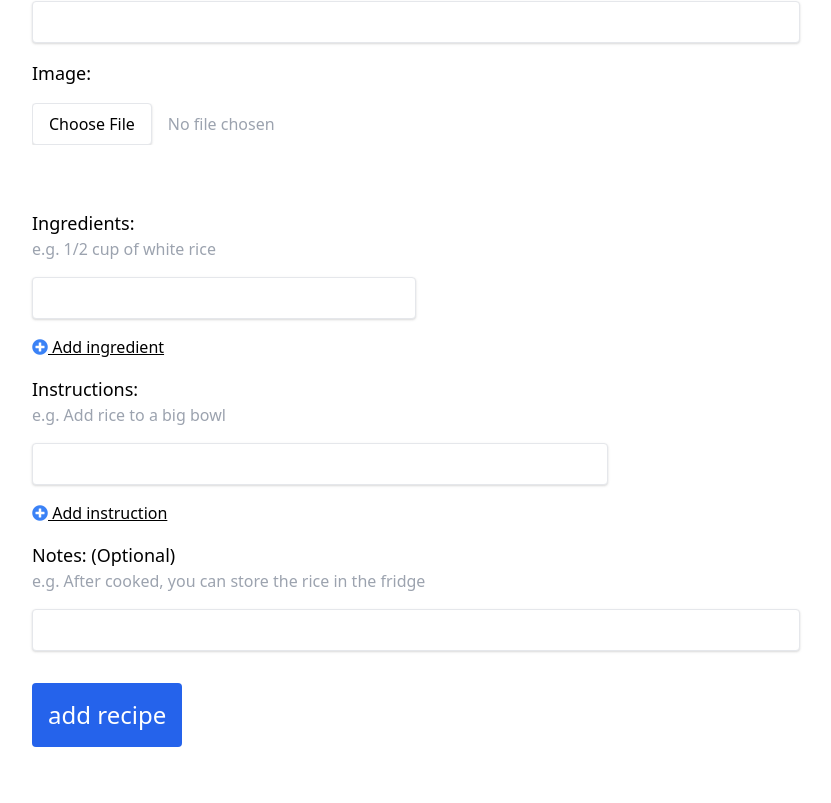
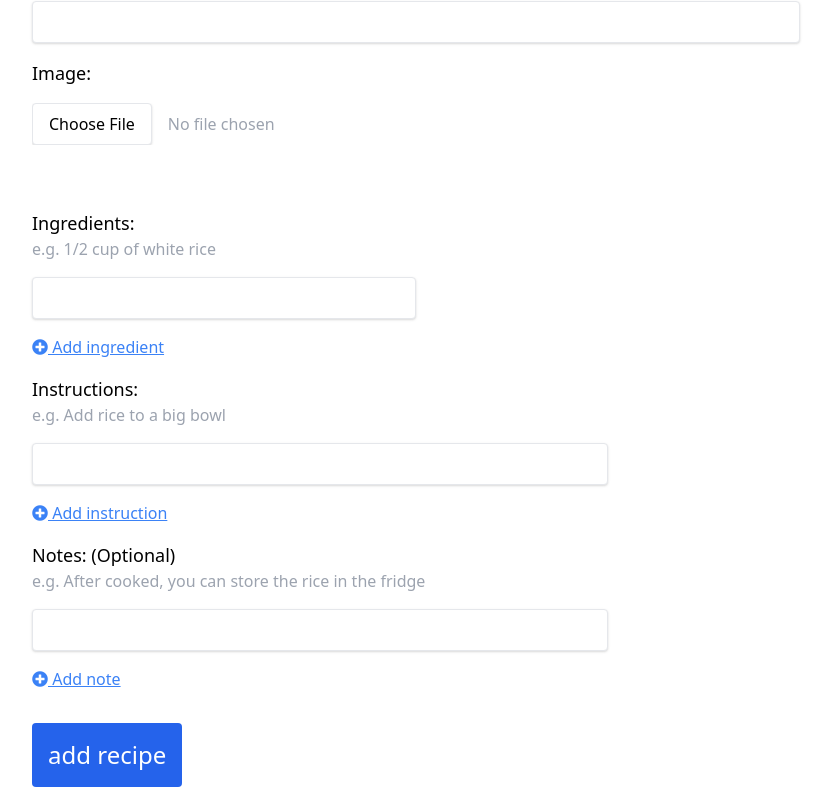
Before and after one commit to sebasmoles/recipes-web-app, a Vue app: page /add-recipe in a window 1280 px wide. Shown: the part 306-1109 px from the top of the page, without its empty margins (224-1055 px from the left). Before the commit the page ends 1069 px from the top, so only its background shows below. Built offline with nearby package versions, Linux system fonts and the light colour scheme.

Commit message:
add notes functionality in recipe form

```diff
--- a/src/components/RecipeForm.vue
+++ b/src/components/RecipeForm.vue
@@ -22,7 +22,7 @@
               <div v-for="(ingredient, index) in ingredients" :key="index">
                  <input v-model="ingredient.value" class="shadow border rounded mt-4 mr-4 p-2 w-6/12 focus:bg-yellow-100" type="text"><button v-if="index > 0" @click="deleteIngredient(index)" type="button"><i class="fas fa-minus-circle text-red-500"></i></button>
               </div>
-              <button @click="addIngredient" class="mt-4 underline hover:text-blue-500" type="button"><i class="fas fa-plus-circle text-blue-500"></i> Add ingredient</button>
+              <button @click="addIngredient" class="mt-4 underline text-blue-500" type="button"><i class="fas fa-plus-circle"></i> Add ingredient</button>
             </div>
 
             <div class="mb-4">
@@ -31,13 +31,16 @@
               <div v-for="(instruction, index) in instructions" :key="index">
                 <input v-model="instruction.value" class="shadow border rounded mt-4 mr-4 p-2 w-9/12 focus:bg-yellow-100" type="text"><button v-if="index > 0" @click="deleteInstruction(index)" type="button"><i class="fas fa-minus-circle text-red-500"></i></button>
               </div>
-              <button @click="addInstruction" class="mt-4 underline hover:text-blue-500" type="button"><i class="fas fa-plus-circle text-blue-500"></i> Add instruction</button>
+              <button @click="addInstruction" class="mt-4 underline text-blue-500" type="button"><i class="fas fa-plus-circle"></i> Add instruction</button>
             </div>
 
             <div class="mb-4">
               <label class="block text-lg">Notes: (Optional)</label>
               <label class="block text-gray-400">e.g. After cooked, you can store the rice in the fridge</label>
-              <input class="block shadow border rounded mt-4 p-2 w-full focus:bg-yellow-100" type="text">
+              <div v-for="(note, index) in notes" :key="index">
+                <input v-model="note.value" class="shadow border rounded mt-4 mr-4 p-2 w-9/12 focus:bg-yellow-100" type="text"><button v-if="index > 0" @click="deleteNote(index)" type="button"><i class="fas fa-minus-circle text-red-500"></i></button>
+              </div>
+               <button @click="addNote" class="mt-4 underline text-blue-500" type="button"><i class="fas fa-plus-circle"></i> Add note </button>
             </div>
 
             <button class="bg-blue-600 p-4 my-4 rounded text-white hover:bg-blue-500 text-2xl lg:text-xl lg:p-3 sm:p-2 xs:text-base">add recipe</button>
@@ -51,7 +54,8 @@
     data() {
       return {
         ingredients: [{ value: '' }],
-        instructions: [{ value: ''}],
+        instructions: [{ value: '' }],
+        notes: [{ value: '' }]
       }
     },
     methods: {
@@ -79,6 +83,18 @@
       deleteInstruction(index) {
         this.instructions.splice(index, 1);
       },
+      addNote() {
+        let oneIsEmpty = this.notes.find(element => element.value === '')
+
+        if(oneIsEmpty) {
+          alert('Please type a note. No empty spaces allowed');
+        } else {
+          this.notes.push({ value: '' });
+        }
+      },
+      deleteNote(index) {
+        this.notes.splice(index, 1);
+      }
     }
   };
 </script>
```
